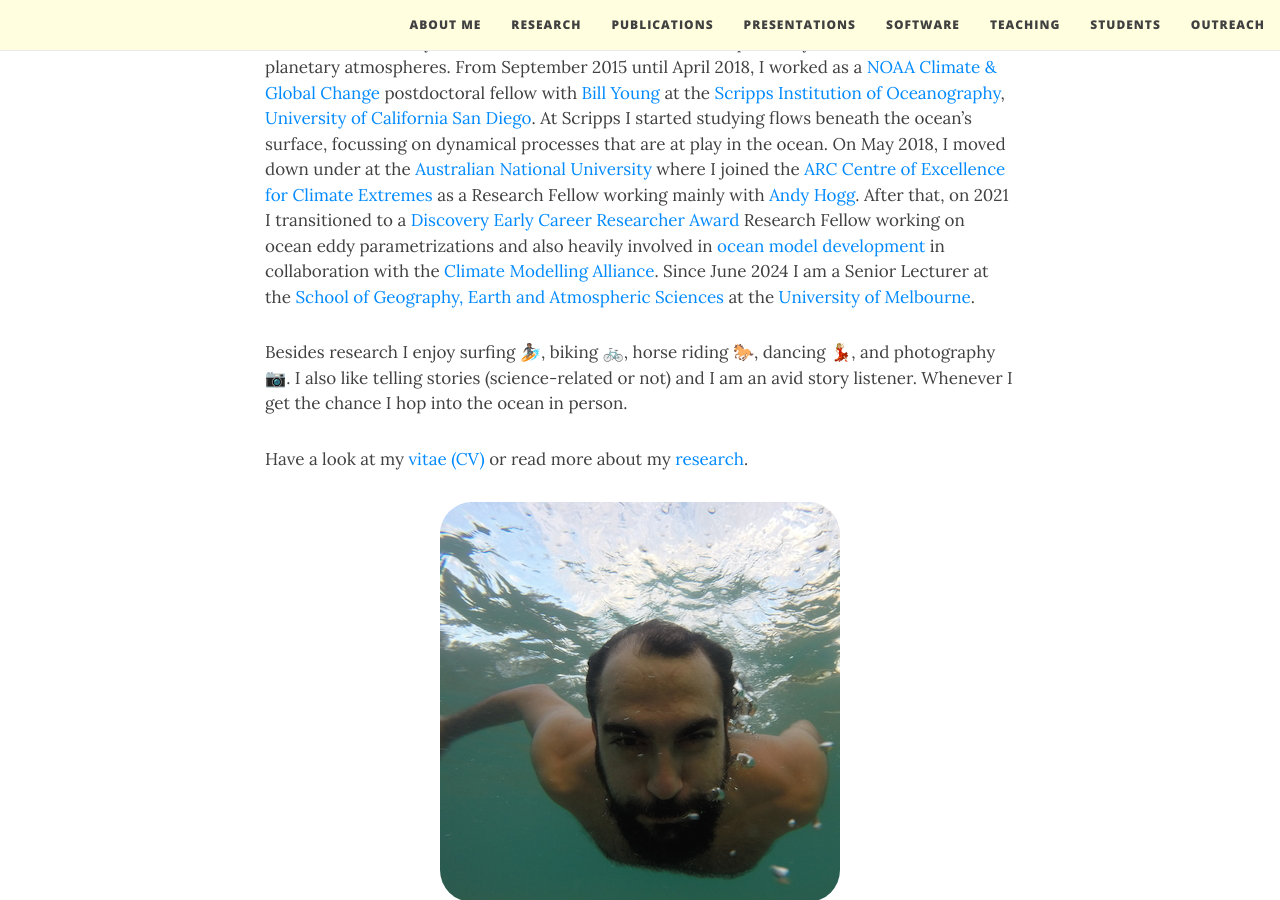
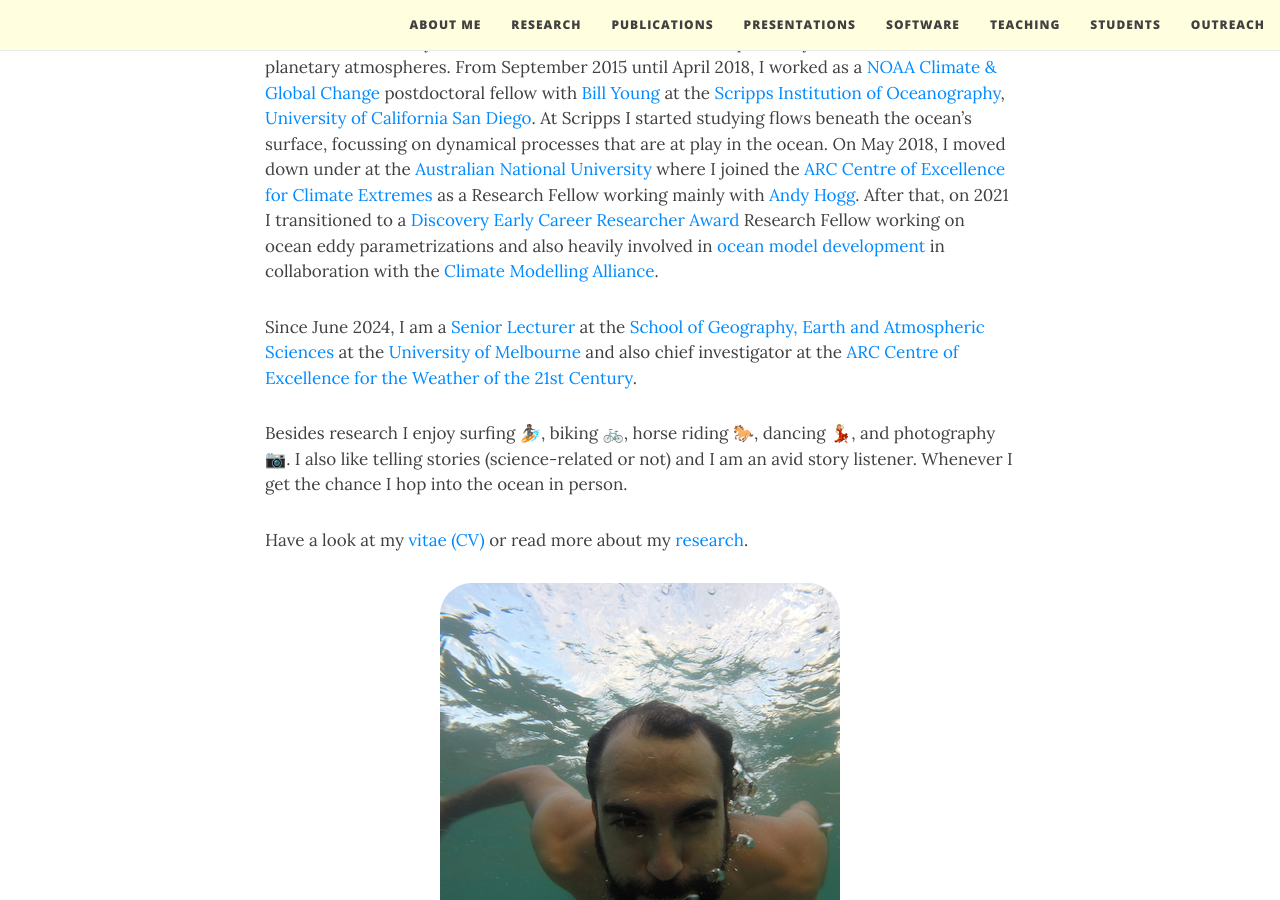
Before and after one commit to navidcy/navidcy.github.io, a Jekyll site: the page built from aboutme.md, in a window 1280 px wide and 900 px high, scrolled down 803 px. Built offline with Jekyll 4.4.1, drawn with Linux system fonts in a browser that asks for light colours; nearby versions of some CDN libraries.

Commit message:
add findanexpert + w21c

```diff
--- a/aboutme.md
+++ b/aboutme.md
@@ -21,7 +21,8 @@ On May 2018, I moved down under at the [Australian National University][anu-site
 [ARC Centre of Excellence for Climate Extremes][arc-site] as a Research Fellow
 working mainly with [Andy Hogg][andy-site].
 After that, on 2021 I transitioned to a [Discovery Early Career Researcher Award][decra2021] Research Fellow working on ocean eddy parametrizations and also heavily involved in [ocean model development][oceananigans-repo] in collaboration with the [Climate Modelling Alliance][clima-site].
-Since June 2024 I am a Senior Lecturer at the [School of Geography, Earth and Atmospheric Sciences][sgseas-site] at the [University of Melbourne][unimelb-site].
+
+Since June 2024, I am a [Senior Lecturer](https://findanexpert.unimelb.edu.au/profile/1064377-navid-constantinou) at the [School of Geography, Earth and Atmospheric Sciences][sgseas-site] at the [University of Melbourne][unimelb-site] and also chief investigator at the [ARC Centre of Excellence for the Weather of the 21st Century](https://www.21centuryweather.org.au).
 
 Besides research I enjoy surfing 🏄🏽, biking 🚲, horse riding 🐎, dancing 💃🏼, and photography 📷.
 I also like telling stories (science-related or not) and I am an avid story listener.
```
